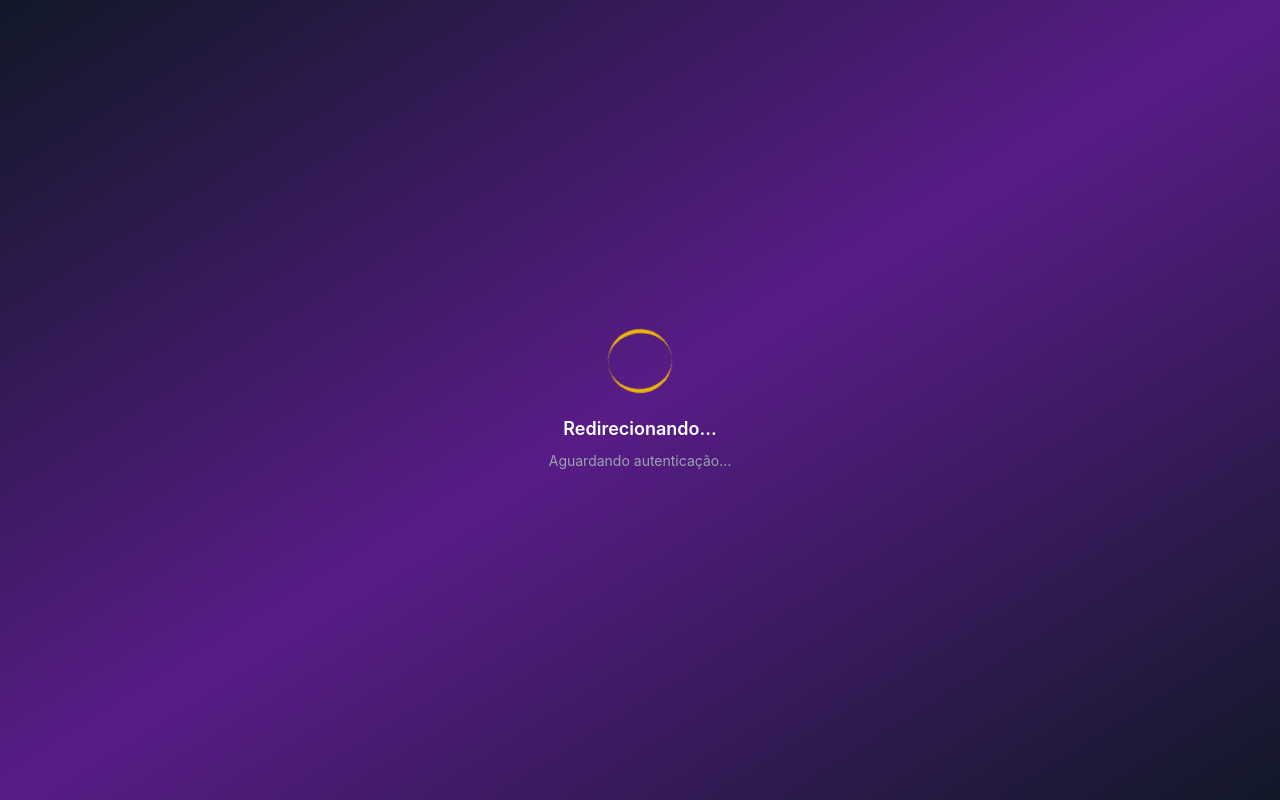
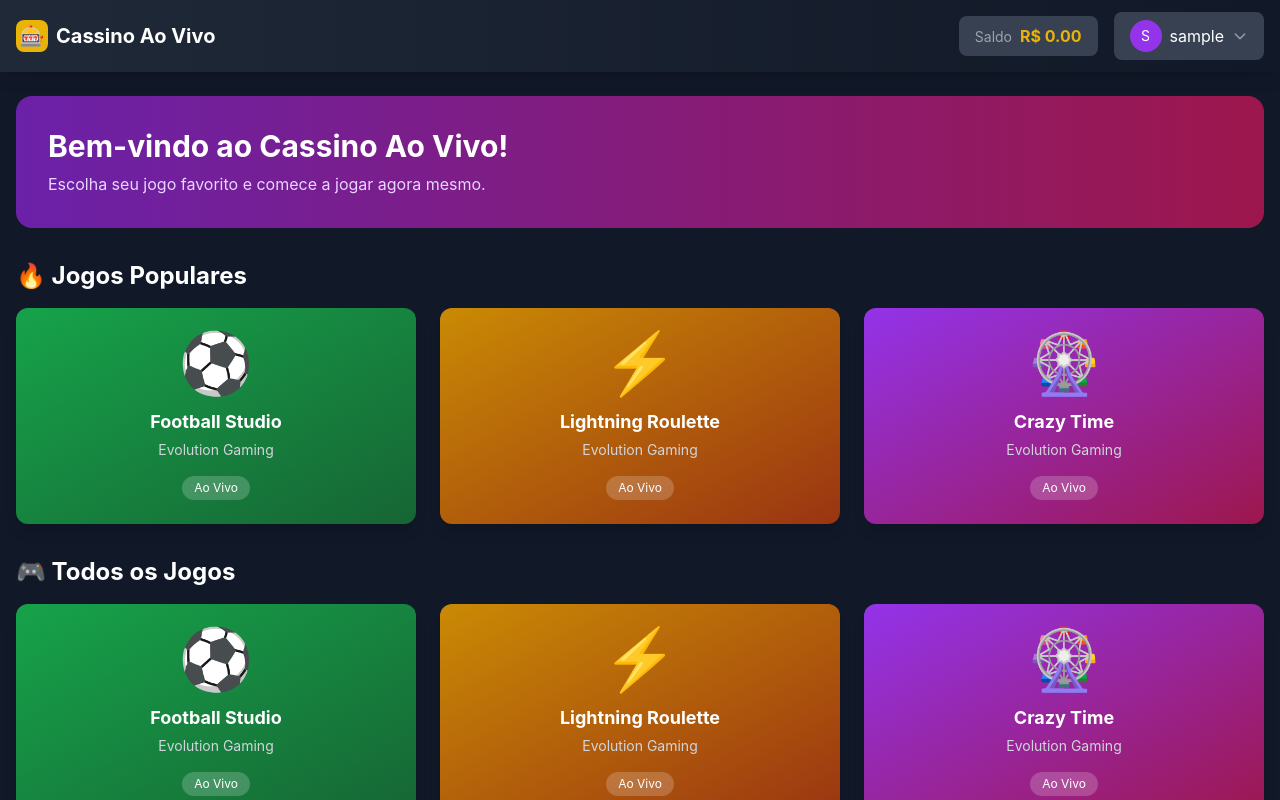
Before and after one commit to rat218578-cloud/cassino-app, a Next.js app: page / in a window 1280 px wide. Before the commit this address had no page. Shown: the top 800 px of the page. Built offline with nearby package versions, Linux system fonts and the light colour scheme; sample sign-in values are in the browser's storage.

Commit message:
Update index.js

```diff
--- a/pages/index.js
+++ b/pages/index.js
@@ -1,30 +1,68 @@
-import { useEffect } from 'react';
+import { useEffect, useState } from 'react';
 import { useRouter } from 'next/router';
+import Layout from '../components/Layout';
+import GameCard from '../components/GameCard';
 import LoadingSpinner from '../components/LoadingSpinner';
 
 export default function Home() {
+  const [isAuthenticated, setIsAuthenticated] = useState(false);
+  const [loading, setLoading] = useState(true);
   const router = useRouter();
 
+  const games = [
+    { id: 'football-studio', name: 'Football Studio', provider: 'Evolution Gaming', popular: true },
+    { id: 'lightning-roulette', name: 'Lightning Roulette', provider: 'Evolution Gaming', popular: true },
+    { id: 'crazy-time', name: 'Crazy Time', provider: 'Evolution Gaming', popular: true },
+    { id: 'monopoly', name: 'Monopoly Live', provider: 'Evolution Gaming', popular: false },
+    { id: 'blackjack', name: 'Blackjack', provider: 'Evolution Gaming', popular: false },
+    { id: 'baccarat', name: 'Baccarat', provider: 'Evolution Gaming', popular: false },
+  ];
+
   useEffect(() => {
-    const timer = setTimeout(() => {
-      router.push('/cassino/football-studio');
-    }, 1000);
-
-    return () => clearTimeout(timer);
+    const token = localStorage.getItem('token');
+    if (!token) {
+      router.push('/login');
+    } else {
+      setIsAuthenticated(true);
+    }
+    setLoading(false);
   }, [router]);
 
+  if (loading) {
+    return <LoadingSpinner message="Verificando autenticação..." />;
+  }
+
+  if (!isAuthenticated) {
+    return null;
+  }
+
   return (
-    <div className="min-h-screen bg-gradient-to-br from-gray-900 via-purple-900 to-gray-900 flex items-center justify-center">
-      <div className="text-center">
-        <div className="mb-6">
-          <svg className="w-20 h-20 text-yellow-500 mx-auto animate-bounce" fill="none" stroke="currentColor" viewBox="0 0 24 24">
-            <path strokeLinecap="round" strokeLinejoin="round" strokeWidth={2} d="M14 10l-2 1m0 0l-2-1m2 1v2.5M20 12c0 4.418-3.582 8-8 8s-8-3.582-8-8 3.582-8 8-8 8 3.582 8 8z" />
-          </svg>
+    <Layout>
+      {/* Banner principal */}
+      <div className="bg-gradient-to-r from-purple-800 to-pink-800 rounded-2xl p-8 mb-8 text-white">
+        <h1 className="text-3xl font-bold mb-2">Bem-vindo ao Cassino Ao Vivo!</h1>
+        <p className="text-purple-200">Escolha seu jogo favorito e comece a jogar agora mesmo.</p>
+      </div>
+
+      {/* Jogos Populares */}
+      <div className="mb-8">
+        <h2 className="text-2xl font-bold text-white mb-4">🔥 Jogos Populares</h2>
+        <div className="grid grid-cols-1 sm:grid-cols-2 lg:grid-cols-3 gap-6">
+          {games.filter(g => g.popular).map(game => (
+            <GameCard key={game.id} game={game} />
+          ))}
         </div>
-        <h1 className="text-4xl font-bold text-white mb-2">Sorte na Bet</h1>
-        <p className="text-gray-400 mb-8">Cassino Ao Vivo</p>
-        <LoadingSpinner message="Redirecionando..." />
       </div>
-    </div>
+
+      {/* Todos os Jogos */}
+      <div>
+        <h2 className="text-2xl font-bold text-white mb-4">🎮 Todos os Jogos</h2>
+        <div className="grid grid-cols-1 sm:grid-cols-2 lg:grid-cols-3 gap-6">
+          {games.map(game => (
+            <GameCard key={game.id} game={game} />
+          ))}
+        </div>
+      </div>
+    </Layout>
   );
 }
```
